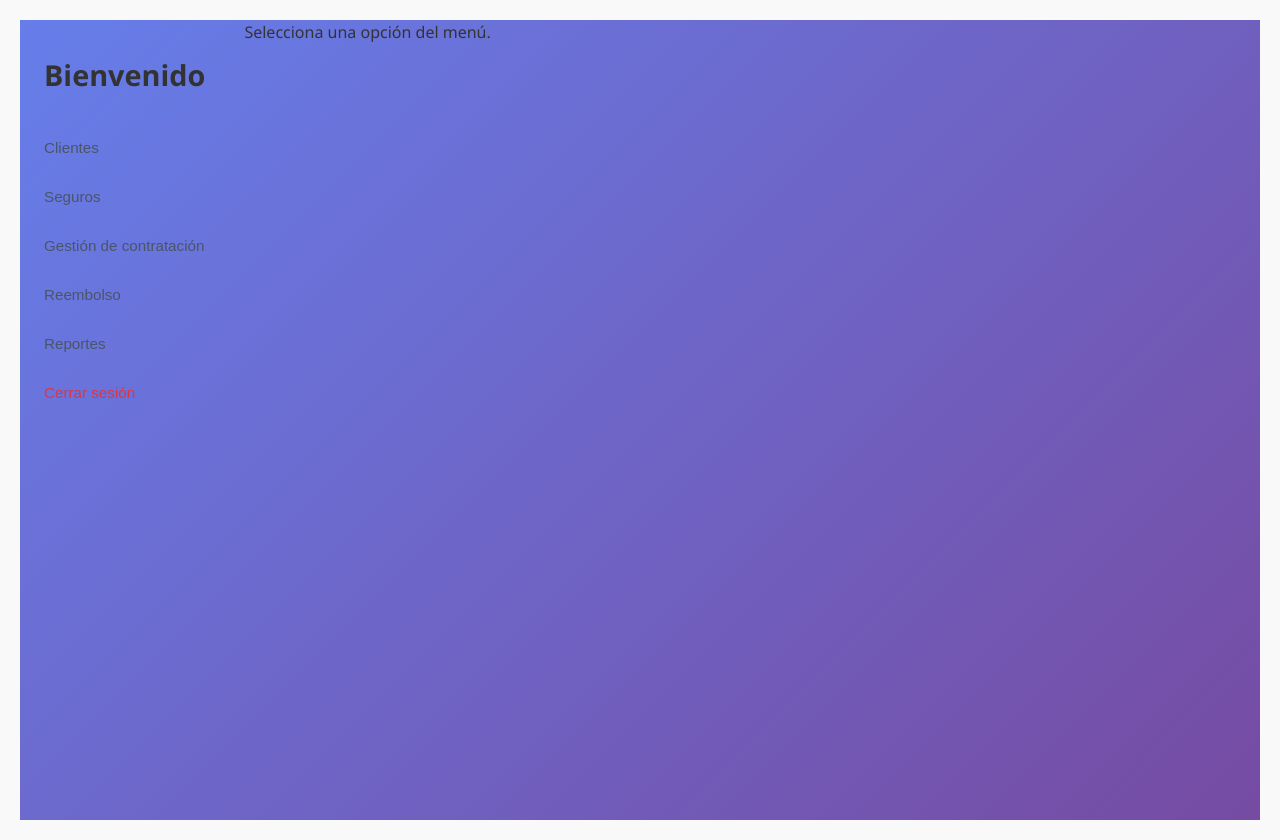
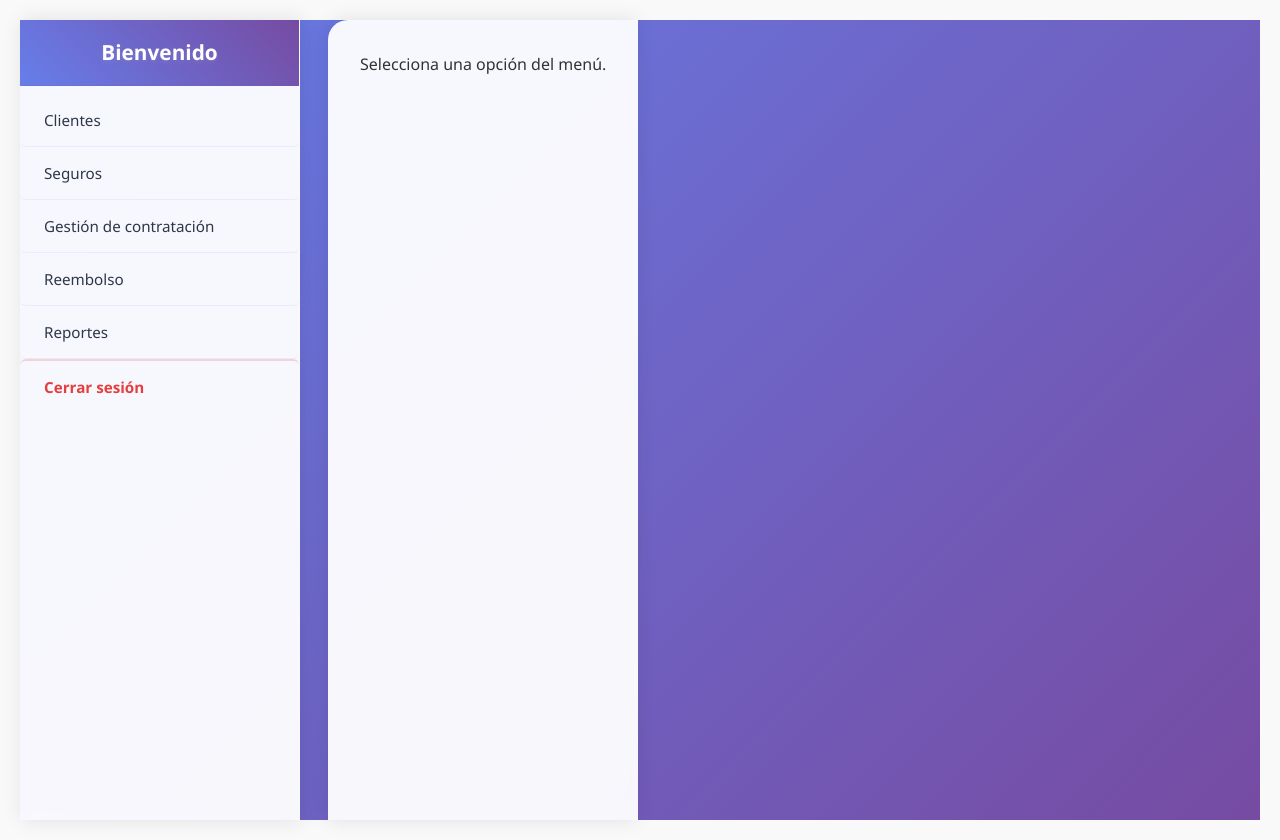
Before and after one commit to Dennis-Chimborazo/Gestion-Seguros, a React (Create React App) app in the folder frontend/: page /admin in a window 1280 px wide. Built offline with nearby package versions, Linux system fonts and the light colour scheme.

Commit message:
mejoro aspecto y funcionalidad del sidebar

```diff
--- a/frontend/src/global.css
+++ b/frontend/src/global.css
@@ -1,4 +1,3 @@
-/* Reset básico y fuentes */
 * {
     margin: 0;
     padding: 0;
--- a/frontend/src/views/estilos/VentanaAdmin.module.css
+++ b/frontend/src/views/estilos/VentanaAdmin.module.css
@@ -6,150 +6,40 @@
   background: linear-gradient(135deg, #667eea 0%, #764ba2 100%);
 }
 
-/* Sidebar */
-.sidebar {
-  position: fixed;
-  top: 0;
-  left: 0;
-  height: 100vh;
-  background: rgba(255, 255, 255, 0.95);
-  backdrop-filter: blur(10px);
-  box-shadow: 2px 0 10px rgba(0, 0, 0, 0.1);
-  transition: all 0.3s ease;
-  z-index: 1000;
-  border-right: 1px solid rgba(255, 255, 255, 0.2);
-}
-
-.sidebar.collapsed {
-  width: 70px;
-}
-
-.sidebar.expanded {
-  width: 280px;
-}
-
-/* Header del sidebar */
-.sidebarHeader {
-  padding: 1.5rem;
-  border-bottom: 1px solid rgba(103, 126, 234, 0.2);
-  display: flex;
-  align-items: center;
-  justify-content: space-between;
-  background: linear-gradient(45deg, #667eea, #764ba2);
-  color: white;
-}
-
-.toggleButton {
-  background: none;
-  border: none;
-  color: white;
-  font-size: 1.5rem;
-  cursor: pointer;
-  padding: 0.5rem;
-  border-radius: 8px;
-  transition: all 0.3s ease;
-  display: flex;
-  align-items: center;
-  justify-content: center;
-}
-
-.toggleButton:hover {
-  background: rgba(255, 255, 255, 0.2);
-  transform: scale(1.1);
-}
-
-.title {
-  font-size: 1.2rem;
-  font-weight: 600;
-  margin: 0;
-  opacity: 1;
-  transition: opacity 0.3s ease;
-}
-
-.sidebar.collapsed .title {
-  opacity: 0;
-  width: 0;
-  overflow: hidden;
-}
+/* Estilos eliminados - Ya no son necesarios para el nuevo diseño */
 
 /* Menú del sidebar */
 .menu {
   list-style: none;
-  padding: 1rem 0;
+  padding: 0;
   margin: 0;
   display: flex;
   flex-direction: column;
+  background: rgba(255, 255, 255, 0.95);
+  backdrop-filter: blur(10px);
+  min-height: 100vh;
+  width: 280px;
+  box-shadow: 2px 0 20px rgba(0, 0, 0, 0.1);
+  border-right: 1px solid rgba(255, 255, 255, 0.2);
 }
 
-.menuItem {
-  margin: 0.2rem 0;
-  position: relative;
+/* Estilos eliminados - Ya no son necesarios para el nuevo diseño */
+
+/* Estilos para el header de bienvenida */
+.welcomeHeader {
+  padding: 2rem 1.5rem 1.5rem;
+  background: linear-gradient(45deg, #667eea, #764ba2);
+  color: white;
+  border-bottom: 1px solid rgba(255, 255, 255, 0.2);
+  margin-bottom: 0;
 }
 
-.menuLink {
-  display: flex;
-  align-items: center;
-  padding: 1rem 1.5rem;
-  text-decoration: none;
-  color: #4a5568;
-  font-weight: 500;
-  font-size: 0.95rem;
-  transition: all 0.3s ease;
-  border-radius: 0 25px 25px 0;
-  margin-right: 1rem;
-  position: relative;
-  overflow: hidden;
-}
-
-.menuLink:hover {
-  background: linear-gradient(45deg, rgba(103, 126, 234, 0.1), rgba(118, 75, 162, 0.1));
-  color: #667eea;
-  transform: translateX(5px);
-}
-
-.menuLink:hover::before {
-  content: '';
-  position: absolute;
-  left: 0;
-  top: 0;
-  bottom: 0;
-  width: 4px;
-  background: linear-gradient(45deg, #667eea, #764ba2);
-}
-
-.menuIcon {
+.welcomeHeader h2 {
+  margin: 0;
   font-size: 1.3rem;
-  margin-right: 1rem;
-  width: 20px;
+  font-weight: 600;
   text-align: center;
-  transition: all 0.3s ease;
-  flex-shrink: 0;
-  display: flex;
-  align-items: center;
-  justify-content: center;
-}
-
-.menuText {
-  opacity: 1;
-  transition: opacity 0.3s ease;
-  white-space: nowrap;
-}
-
-.sidebar.collapsed .menuText {
-  opacity: 0;
-  width: 0;
-  overflow: hidden;
-}
-
-.sidebar.collapsed .menuLink {
-  justify-content: center;
-  margin-right: 0;
-  border-radius: 12px;
-  margin: 0.2rem 0.5rem;
-}
-
-.sidebar.collapsed .menuIcon {
-  margin-right: 0;
+  text-shadow: 0 2px 4px rgba(249, 248, 248, 0.1);
 }
 
 /* Estilos para los nuevos botones del menú */
@@ -160,19 +50,21 @@
   text-align: left;
   background-color: transparent;
   border: none;
-  color: #4a5568;
+  color: #2d3748;
   font-weight: 500;
   font-size: 0.95rem;
   cursor: pointer;
-  transition: all 0.3s ease;
-  border-radius: 0 25px 25px 0;
-  margin-right: 1rem;
+  transition: all 0.3s cubic-bezier(0.4, 0, 0.2, 1);
+  border-bottom: 1px solid rgba(103, 126, 234, 0.1);
+  position: relative;
+  font-family: inherit;
 }
 
 .menuButton:hover {
   background: linear-gradient(45deg, rgba(103, 126, 234, 0.1), rgba(118, 75, 162, 0.1));
   color: #667eea;
-  transform: translateX(5px);
+  transform: translateX(8px);
+  box-shadow: 0 4px 15px rgba(102, 126, 234, 0.1);
 }
 
 .menuButton:hover::before {
@@ -183,6 +75,16 @@
   bottom: 0;
   width: 4px;
   background: linear-gradient(45deg, #667eea, #764ba2);
+  box-shadow: 0 0 8px rgba(102, 126, 234, 0.3);
+}
+
+.menuButton:focus {
+  outline: none;
+  background: rgba(103, 126, 234, 0.05);
+}
+
+.menuButton:active {
+  transform: translateX(4px);
 }
 
 /* Logout especial */
@@ -199,17 +101,36 @@
 }
 
 .logoutButton {
-  color: #dc3545 !important;
+  color: #e53e3e !important;
+  margin-top: auto;
+  border-top: 2px solid rgba(229, 62, 62, 0.2) !important;
+  border-bottom: none !important;
+  font-weight: 600;
 }
 
 .logoutButton:hover {
-  background: rgba(220, 53, 69, 0.1) !important;
-  color: #dc3545 !important;
+  background: rgba(229, 62, 62, 0.1) !important;
+  color: #c53030 !important;
+  box-shadow: 0 4px 15px rgba(229, 62, 62, 0.2) !important;
+}
+
+.logoutButton:hover::before {
+  background: linear-gradient(45deg, #e53e3e, #c53030) !important;
 }
 
 /* Contenido principal */
+.section {
+  margin-left: 28px;
+  padding: 2rem;
+  min-height: 100vh;
+  background: rgba(255, 255, 255, 0.95);
+  backdrop-filter: blur(10px);
+  border-radius: 20px 0 0 0;
+  box-shadow: -2px 0 20px rgba(0, 0, 0, 0.1);
+}
+
 .mainContent {
-  margin-left: 280px;
+  margin-left: 28px;
   transition: margin-left 0.3s ease;
   flex: 1;
   padding: 2rem;
@@ -217,6 +138,10 @@
 }
 
 .sidebar.collapsed + .mainContent {
+  margin-left: 70px;
+}
+
+.sidebar.collapsed + .section {
   margin-left: 70px;
 }
 
@@ -250,45 +175,36 @@
   padding: 1rem 1.5rem;
   font-size: 1.2rem;
   font-weight: 600;
-  color: #333;
+  color: #ffffff;
   border-bottom: 1px solid rgba(103, 126, 234, 0.2);
   margin-bottom: 0.5rem;
 }
 
 /* Responsive */
 @media (max-width: 768px) {
-  .sidebar {
+  .menu {
     transform: translateX(-100%);
+    position: fixed;
+    z-index: 1000;
   }
 
-  .sidebar.expanded {
+  .menu.expanded {
     transform: translateX(0);
     width: 100%;
+  }
+
+  .section {
+    margin-left: 0;
+    border-radius: 0;
   }
 
   .mainContent {
     margin-left: 0;
   }
-
-  .sidebar.collapsed + .mainContent {
-    margin-left: 0;
 }
 
-  .toggleButton {
-    position: fixed;
-    top: 1rem;
-    left: 1rem;
-    background: rgba(103, 126, 234, 0.9);
-    backdrop-filter: blur(10px);
-    z-index: 1001;
-    border-radius: 50%;
-    width: 50px;
-    height: 50px;
-  }
-}
-
-/* Animaciones adicionales */
-@keyframes slideIn {
+/* Animaciones mejoradas */
+@keyframes slideInFromLeft {
   from {
     opacity: 0;
     transform: translateX(-20px);
@@ -299,18 +215,20 @@
   }
 }
 
-.menuText {
-  animation: slideIn 0.3s ease-out;
+.menuButton {
+  animation: slideInFromLeft 0.3s ease-out;
 }
 
-/* Overlay para móviles */
+.menuButton:nth-child(1) { animation-delay: 0.1s; }
+.menuButton:nth-child(2) { animation-delay: 0.2s; }
+.menuButton:nth-child(3) { animation-delay: 0.3s; }
+.menuButton:nth-child(4) { animation-delay: 0.4s; }
+.menuButton:nth-child(5) { animation-delay: 0.5s; }
+.menuButton:nth-child(6) { animation-delay: 0.6s; }
+
+/* Overlay para móviles - Simplificado */
 .overlay {
   display: none;
-}
-
-@media (max-width: 768px) {
-  .overlay {
-    display: block;
   position: fixed;
   top: 0;
   left: 0;
@@ -318,13 +236,4 @@
   bottom: 0;
   background: rgba(0, 0, 0, 0.5);
   z-index: 999;
-    opacity: 0;
-    pointer-events: none;
-    transition: opacity 0.3s ease;
 }
-
-  .sidebar.expanded ~ .overlay {
-    opacity: 1;
-    pointer-events: all;
-  }
-}
```
Lines whose indentation alone changed are shown as unchanged.
